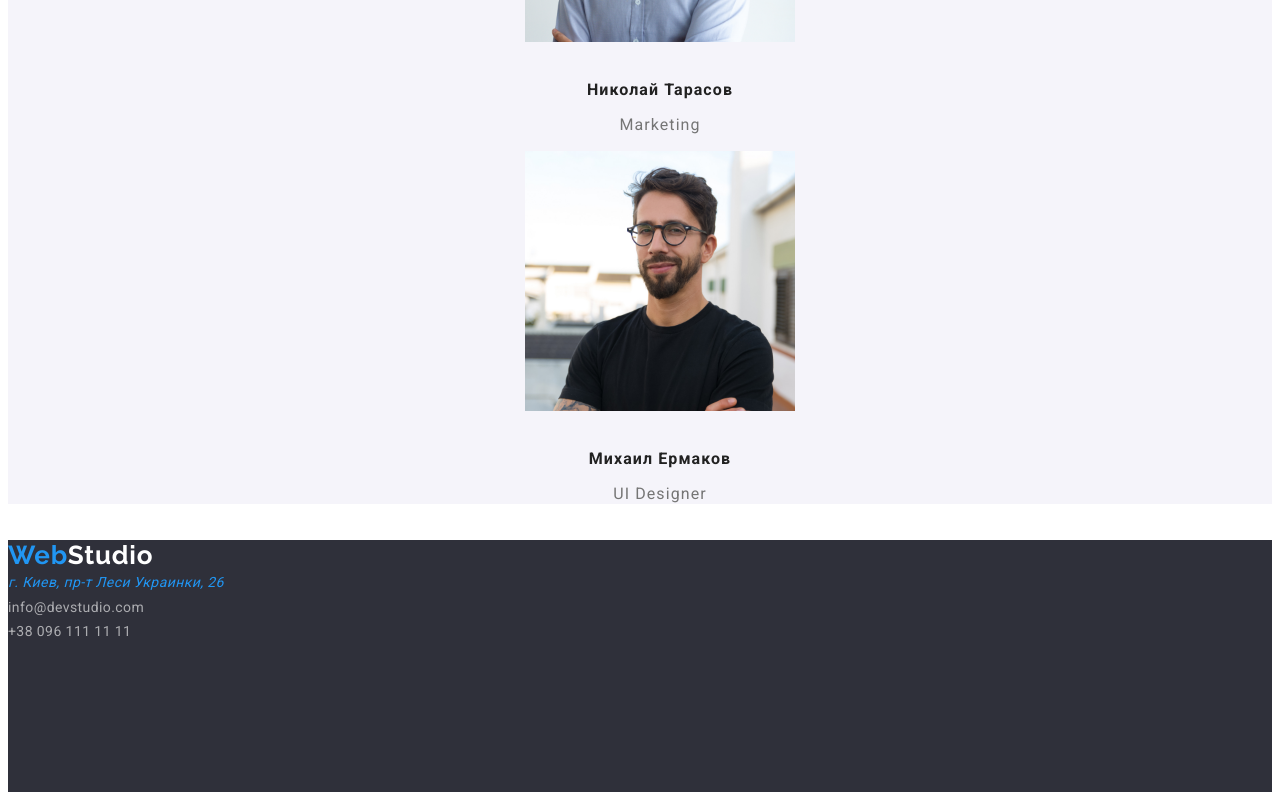
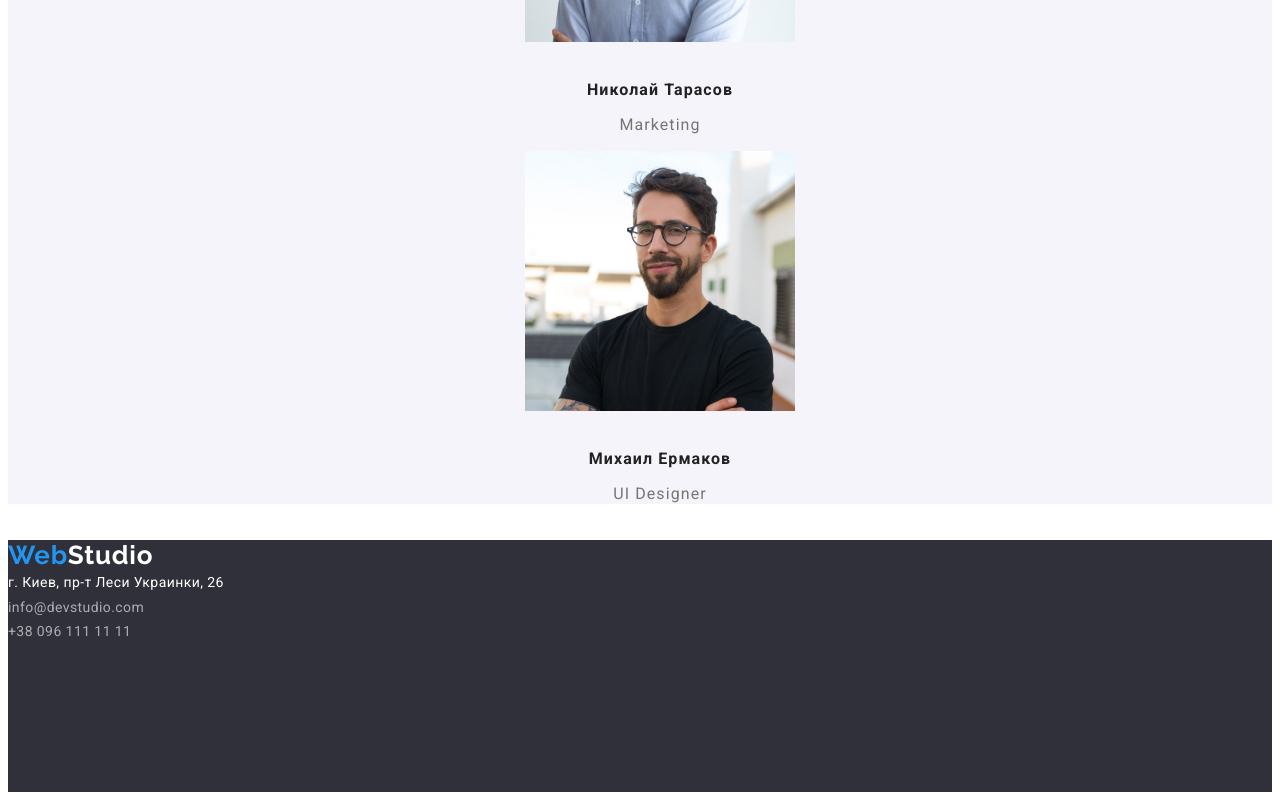
Before and after one commit to katerynakalenyk/goit-markup-hw-02-, a plain HTML site: page index.html in a window 1280 px wide. Shown: the part 2761-3561 px from the top of the page. Drawn offline with Linux system fonts and the light colour scheme.

Commit message:
down adrdress

```diff
--- a/css/styles.css
+++ b/css/styles.css
@@ -203,13 +203,13 @@ letter-spacing: 0.03em;
     color: #ffffff;}
 
   .down-addres {
+    font-style: normal;
     font-size: 14px;
     line-height: 1.714;
     letter-spacing: 0.03em;
     color: #FFFFFF;
   }
-
-  .down-addres {
+  .down-addres:hover {
     color: var(--hover-color);
   }
   .down-contacts {
```
